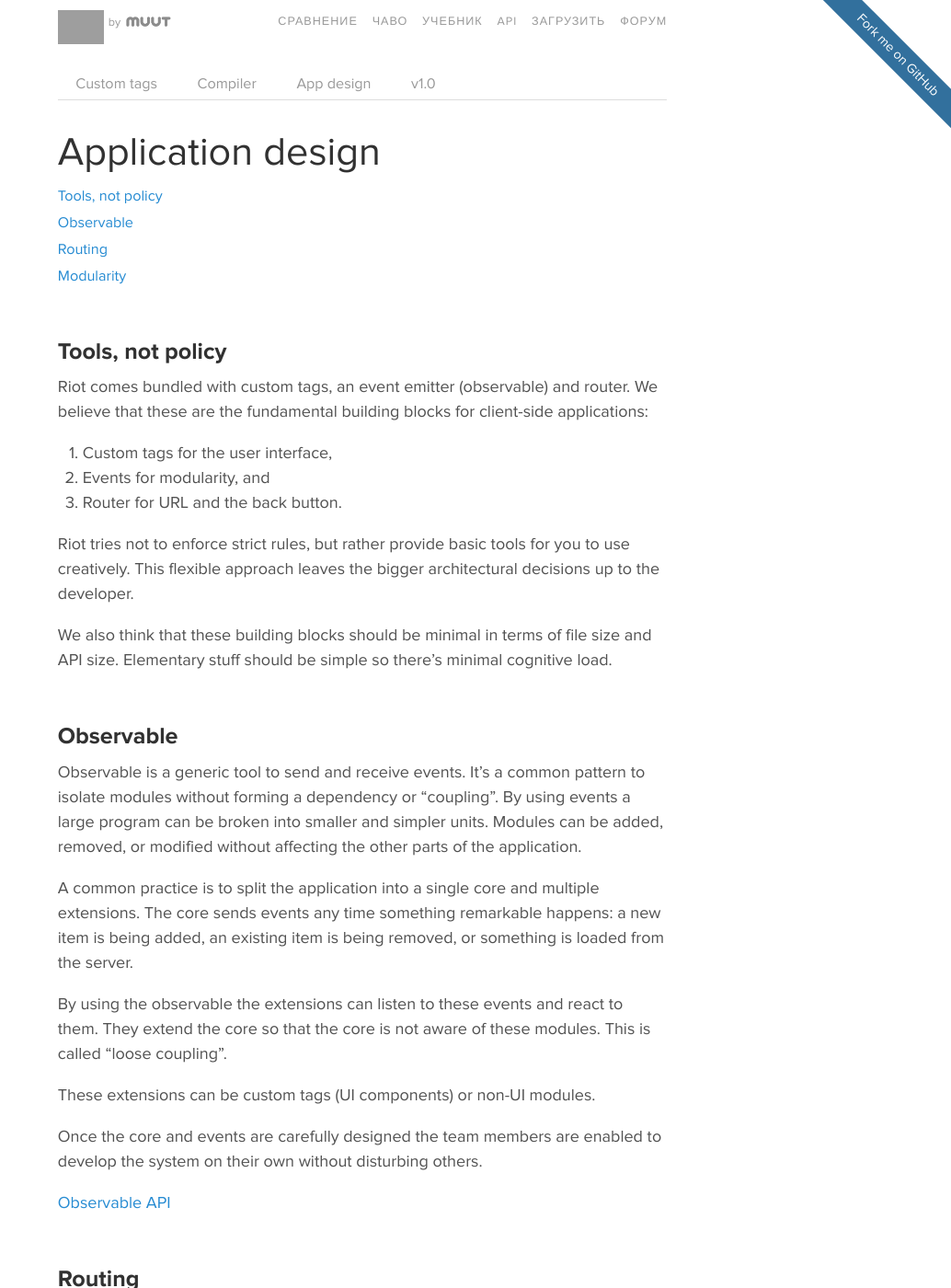
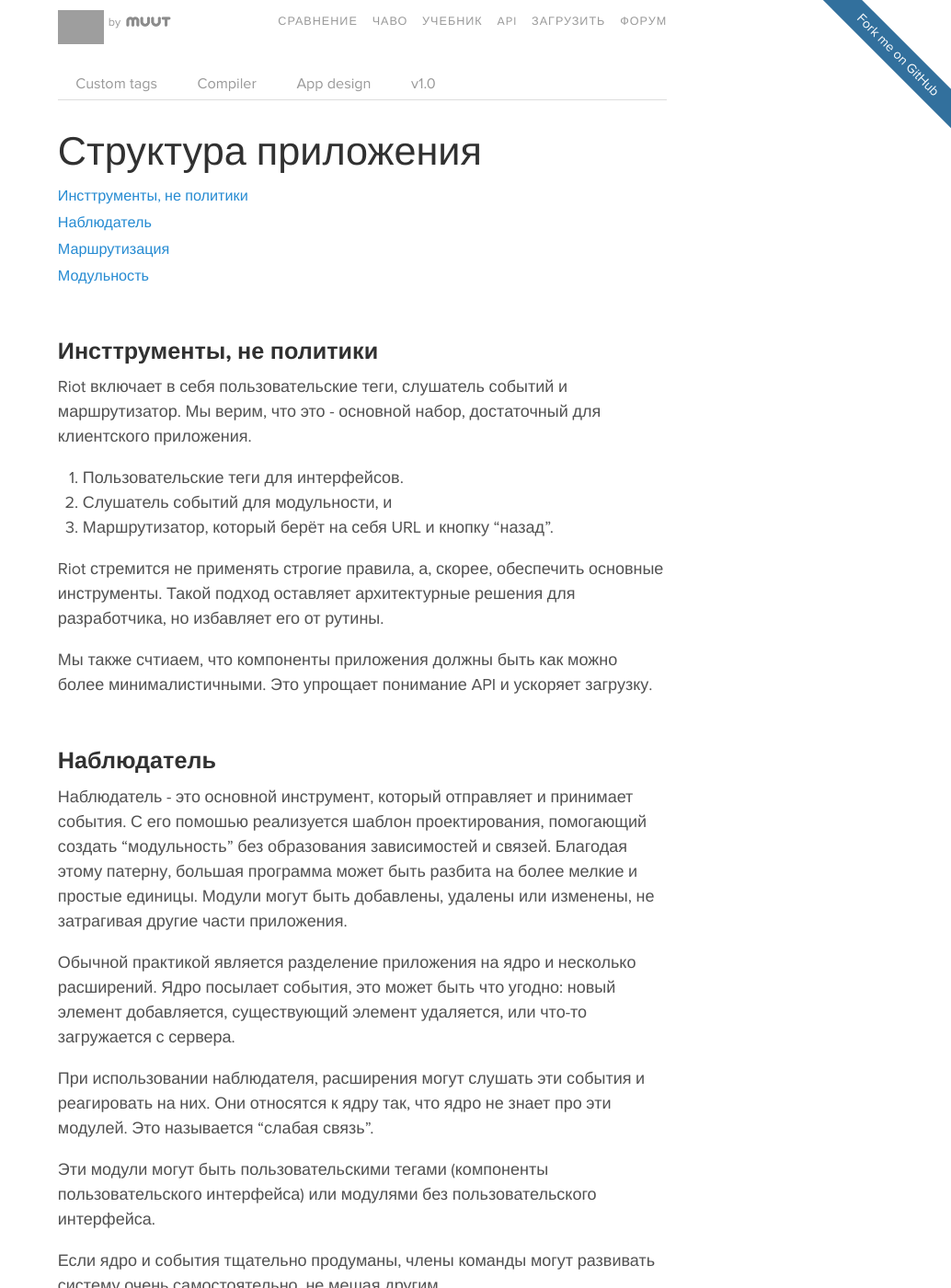
Before and after one commit to riot/riot.github.io, a Jekyll site: the page built from ru/guide/application-design.md, in a window 1280 px wide and 1400 px high. Shown: the whole window at 92% size, without its empty margins (246-1280 px from the left). Built offline with Jekyll 4.4.1, drawn with Linux system fonts in a browser that asks for light colours; Markdown is read by kramdown in place of the engine named in the settings; some of the changed text lies outside the part shown; grey boxes are pictures that could not be loaded.

Commit message:
application design

````diff
--- a/ru/guide/application-design.md
+++ b/ru/guide/application-design.md
@@ -1,66 +1,64 @@
 ---
 layout: ru
-title: Application design
+title: Структура приложения
 ---
 
 {% include guide-tabs.html %}
 
-## Tools, not policy
+## Инсттрументы, не политики
 
-Riot comes bundled with custom tags, an event emitter (observable) and router. We believe that these are the fundamental building blocks for client-side applications:
+Riot включает в себя пользовательские теги, слушатель событий и маршрутизатор. Мы верим, что это - основной набор, достаточный для клиентского приложения.
 
-1. Custom tags for the user interface,
-2. Events for modularity, and
-3. Router for URL and the back button.
-
-Riot tries not to enforce strict rules, but rather provide basic tools for you to use creatively. This flexible approach leaves the bigger architectural decisions up to the developer.
-
-We also think that these building blocks should be minimal in terms of file size and API size. Elementary stuff should be simple so there's minimal cognitive load.
+1. Пользовательские теги для интерфейсов.
+2. Слушатель событий для модульности, и
+3. Маршрутизатор, который берёт на себя URL и кнопку "назад".
 
 
-## Observable
+Riot стремится  не применять строгие правила, а, скорее, обеспечить основные инструменты. Такой подход оставляет архитектурные решения для разработчика, но избавляет его от рутины.
 
-Observable is a generic tool to send and receive events. It's a common pattern to isolate modules without forming a dependency or "coupling". By using events a large program can be broken into smaller and simpler units. Modules can be added, removed, or modified without affecting the other parts of the application.
+Мы также счтиаем, что компоненты приложения должны быть как можно более минималистичными. Это упрощает понимание API и ускоряет загрузку.
 
-A common practice is to split the application into a single core and multiple extensions. The core sends events any time something remarkable happens: a new item is being added, an existing item is being removed, or something is loaded from the server.
+## Наблюдатель
 
-By using the observable the extensions can listen to these events and react to them. They extend the core so that the core is not aware of these modules. This is called "loose coupling".
+Наблюдатель - это основной инструмент, который отправляет и принимает события. С его помошью реализуется шаблон проектирования, помогающий создать "модульность" без образования зависимостей и связей. Благодая этому патерну, большая программа может быть разбита на более мелкие и простые единицы. Модули могут быть добавлены, удалены или изменены, не затрагивая другие части приложения.
 
-These extensions can be custom tags (UI components) or non-UI modules.
+Обычной практикой является разделение приложения на ядро и несколько расширений. Ядро посылает события, это может быть что угодно: новый элемент добавляется, существующий элемент удаляется, или что-то загружается с сервера.
 
-Once the core and events are carefully designed the team members are enabled to develop the system on their own without disturbing others.
+При использовании наблюдателя, расширения могут слушать эти события и реагировать на них. Они относятся к ядру так, что ядро не знает про эти модулей. Это называется "слабая связь".
 
-[Observable API](/api/observable/)
+Эти модули могут быть пользовательскими тегами (компоненты пользовательского интерфейса) или модулями без пользовательского интерфейса.
 
+Если ядро и события тщательно продуманы, члены команды могут развивать систему очень самостоятельно, не мешая другим.
 
-## Routing
+[API наблюдателя](/api/observable/)
 
-Router is a generic tool to take care of the URL and the back button. It's the smallest implementation you can find. It can do the following:
+## Маршрутизация
 
-1. Change the hash part of the URL
-2. Notify when the hash changes
-3. Study the current hash
+Маршрутизатор является основным инструментом для работы с URL и кнопкой "назад". Это самая маленькая реализация роутера, которую вы можете найти. Он может сделать следующее:
 
-You can place routing logic everywhere; in custom tags or non-UI modules. Some application frameworks make the router a central element that dispatches work to the other pieces of the application. Some take a milder approach where URL events are like keyboard events, not affecting the overall architecture.
+1. Изменение хэш-части URL (часть после символа #)
+2. Остлеживание изменений хеш-части URL
+3. Парсинг текущей хэш-части
 
-Every browser application needs routing since there is always an URL in the location bar.
+Вы можете размещать логику маршрутизации где угодно: в пользовательских тегах или в модулях без пользовательского интерфейса.
 
-[Router API](/api/route/)
+Практически каждому приложению в браузере необходим маршрутизатор, так как всегда есть URL в адресной строке.
 
+[API Маршрутизаторв](/api/route/)
 
-## Modularity
+## Модульность
 
-Custom tags make the view part of your application. In modular application these tags should not be aware of each other and they should be isolated. Ideally you can use the same tag across projects regardless of the outer HTML layout.
+Пользовательские теги - это представление, вид вашего приложения. В модульном применении эти теги не должны знать друг друга, они должны быть изолированы. В идеале вы можете использовать один и тот же тег в разных проектах, независимо от макета HTML.
 
-If two tags know about each other they become depdendent and a "tight coupling" is introduced. These tags cannot be freely moved around without breaking the system.
+Если два тега знают друг о друге они становятся зависимым и появляется "тесная связь". Эти теги не могут свободно удаляться, не нарушая систему.
 
-To reduce coupling, have the tags listen for events rather than call each other directly. What you need is a publish/subscribe system built with `riot.observable` or similar.
+Чтобы уменьшить связь, используйте патерн наблюдателя чтобы прослушивать события. Не обращайтесь друг к другу напрямую. Всё, что вам нужно, это публикация и подписка на события, построенная на `riot.observable` или на аналоге.
 
-This event emitting system can range from a simple API to a larger architectural choice like Facebook Flux.
+Эта система событий может очень простой, или более сложной, такой как Facebook Flux.
 
-### Example Riot application design
+### Пример модульного приложения Riot
 
-Here is a very bare bones Riot application structure for user login:
+Это лишь заготовка для авторизации на Riot.
 
 ```js
 // Login API
@@ -87,14 +85,14 @@ auth.login = function(params) {
     })
   }
 
-  // any tag on the system can listen to login event
+  // любой тег в системе может слушать событие login
   opts.on('login', function() {
     $(body).addClass('logged')
   })
 </login>
 ```
 
-And here we mount the application
+Монтируетм приложение в шаблон
 
 ```html
 <body>
@@ -103,6 +101,4 @@ And here we mount the application
 </body>
 ```
 
-On the above setup the other tags on the system do not need to know about each other since they can simply listen to the "login" event and do what they please.
-
-Observable is a classic building block for a decoupled (modular) application.
+На приведенном выше примере теги в системе не должны знать друг о друге, так как они могут просто слушать события и делать то, что им заблагорассудится. Наблюдатель является классическим компонентом для постоения модульной архитектуры.
````
